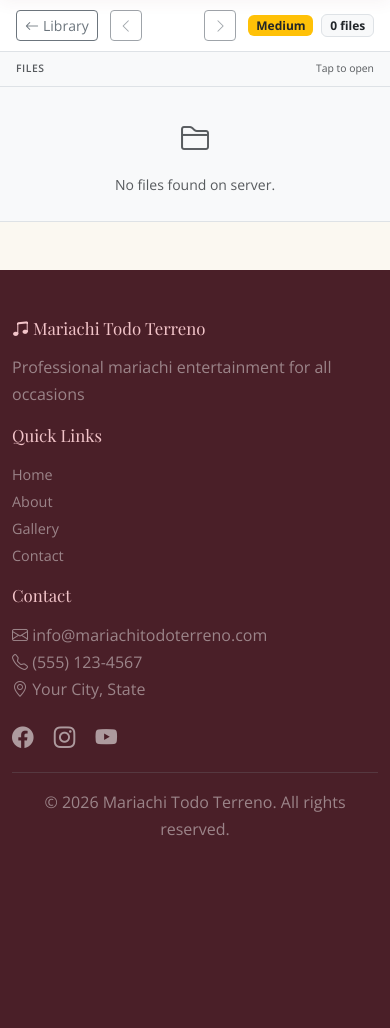
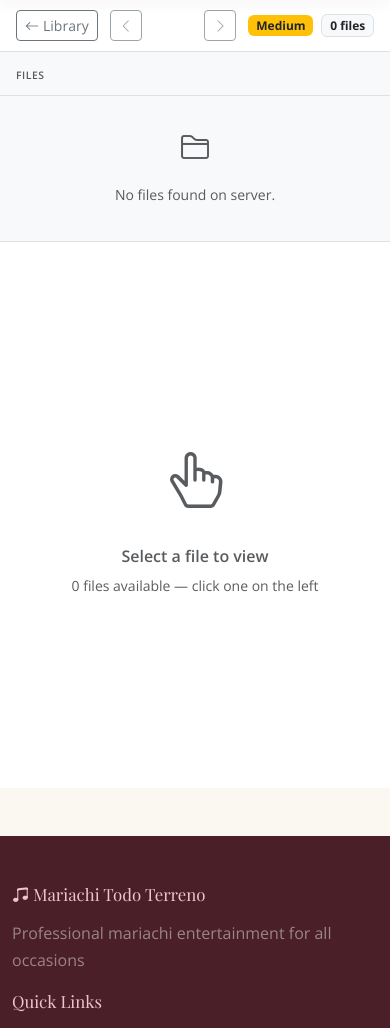
Before and after one commit to g0ochoa/python-mariachi-website, a Django app: template musicians_portal/templates/musicians_portal/song_detail.html in a window 390 px wide. Shown: the part 76-1104 px from the top of the page. Before the commit the page ends 912 px from the top, so only its background shows below. Run offline with Django 5.2, Linux system fonts and the light colour scheme; the template is opened without the code that fills it, so the values that code supplies are empty.

Commit message:
fix: mobile PDF viewer sizing — keep in-app viewer, fix flex heights for iOS

```diff
--- a/musicians_portal/templates/musicians_portal/song_detail.html
+++ b/musicians_portal/templates/musicians_portal/song_detail.html
@@ -5,6 +5,7 @@
   /* Two-panel app layout fills viewport below navbar */
   #song-app {
     height: calc(100vh - 56px);
+    height: calc(100dvh - 56px); /* iOS: dynamic viewport avoids address-bar overlap */
     display: flex;
     flex-direction: column;
     overflow: hidden;
@@ -96,12 +97,15 @@
     border: none;
   }
 
-  /* Mobile: stack panels */
+  /* Mobile: stack panels vertically — file list compact on top, viewer fills the rest */
   @media (max-width: 767px) {
-    #song-app        { height: auto; overflow: visible; }
-    #song-panels     { flex-direction: column; overflow: visible; }
-    #file-list-col   { width: 100%; height: auto; max-height: none; border-right: none; border-bottom: 1px solid #dee2e6; overflow-y: visible; }
-    #viewer-col      { display: none; }  /* hidden on mobile — files open natively */
+    #song-panels   { flex-direction: column; }
+    #file-list-col { width: 100%; height: 190px; min-height: 190px; max-height: 190px;
+                     border-right: none; border-bottom: 1px solid #dee2e6;
+                     overflow-y: auto; flex-shrink: 0; }
+    #viewer-col    { flex: 1 1 0; min-height: 0; }
+    #viewer-area   { overflow: auto; -webkit-overflow-scrolling: touch; }
+    #viewer-area iframe { height: 100%; width: 100%; -webkit-overflow-scrolling: touch; }
   }
 </style>
 
@@ -165,12 +169,9 @@
 
     <!-- File list -->
     <div id="file-list-col">
-      <div class="px-3 py-2 border-bottom d-flex align-items-center justify-content-between">
+      <div class="px-3 py-2 border-bottom">
         <small class="text-muted fw-semibold text-uppercase" style="font-size:.65rem; letter-spacing:.05em;">
           Files
-        </small>
-        <small class="text-muted d-md-none" style="font-size:.65rem;">
-          <i class="bi bi-tap me-1"></i>Tap to open
         </small>
       </div>
 
@@ -180,17 +181,7 @@
               title="{{ file.name }}">
         <i class="bi {{ file.icon }} {{ file.color }} flex-shrink-0"></i>
         <span class="fname">{{ file.name }}</span>
-        <div class="d-flex gap-1 align-items-center flex-shrink-0">
-          <span class="badge bg-light text-muted border fext">{{ file.ext }}</span>
-          {# On mobile: direct open link shown as a small icon #}
-          <a href="{{ file.url }}" target="_blank" rel="noopener"
-             class="d-md-none text-muted"
-             style="font-size:.9rem; line-height:1;"
-             onclick="event.stopPropagation();"
-             title="Open">
-            <i class="bi bi-box-arrow-up-right"></i>
-          </a>
-        </div>
+        <span class="badge bg-light text-muted border fext">{{ file.ext }}</span>
       </button>
       {% empty %}
       <div class="p-4 text-center text-muted small">
@@ -218,14 +209,6 @@
 
 <script>
 function openFile(btn, url, kind) {
-  // On mobile, PDFs open natively in a new tab (iOS Safari doesn't support PDF iframes).
-  // The viewer column is hidden via CSS on mobile, so we just open the file directly.
-  const isMobile = window.matchMedia('(max-width: 767px)').matches;
-  if (isMobile && kind === 'pdf') {
-    window.open(url, '_blank', 'noopener');
-    return;
-  }
-
   // Highlight selected button
   document.querySelectorAll('.file-btn').forEach(b => b.classList.remove('active'));
   btn.classList.add('active');
@@ -273,10 +256,8 @@ function openFile(btn, url, kind) {
   }
 }
 
-// Auto-open the first PDF if there is one (desktop only)
+// Auto-open the first PDF if there is one
 document.addEventListener('DOMContentLoaded', () => {
-  const isMobile = window.matchMedia('(max-width: 767px)').matches;
-  if (isMobile) return;  // on mobile, user taps to open natively
   const firstPdf = document.querySelector('.file-btn[onclick*=\'pdf\']');
   if (firstPdf) firstPdf.click();
 });
```
